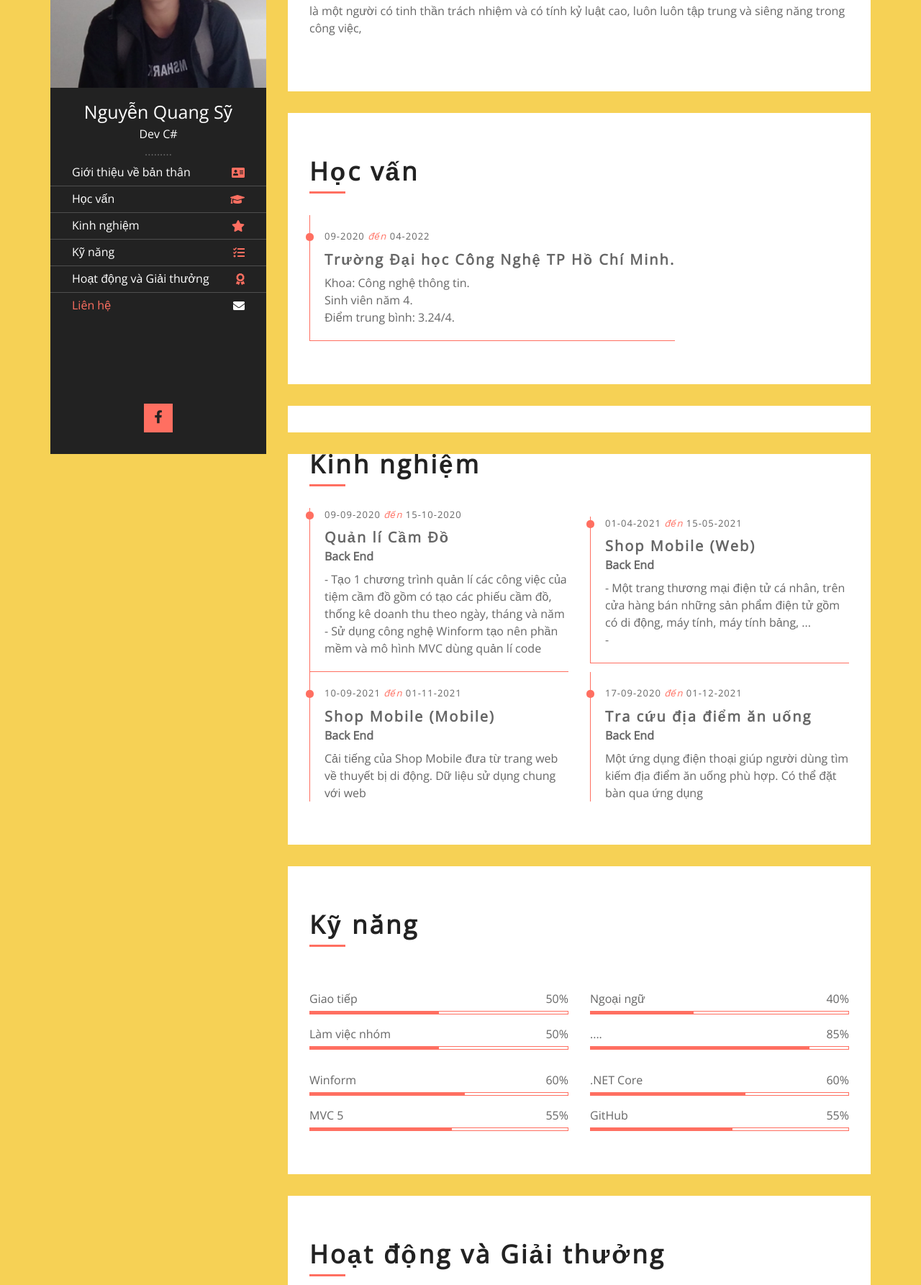
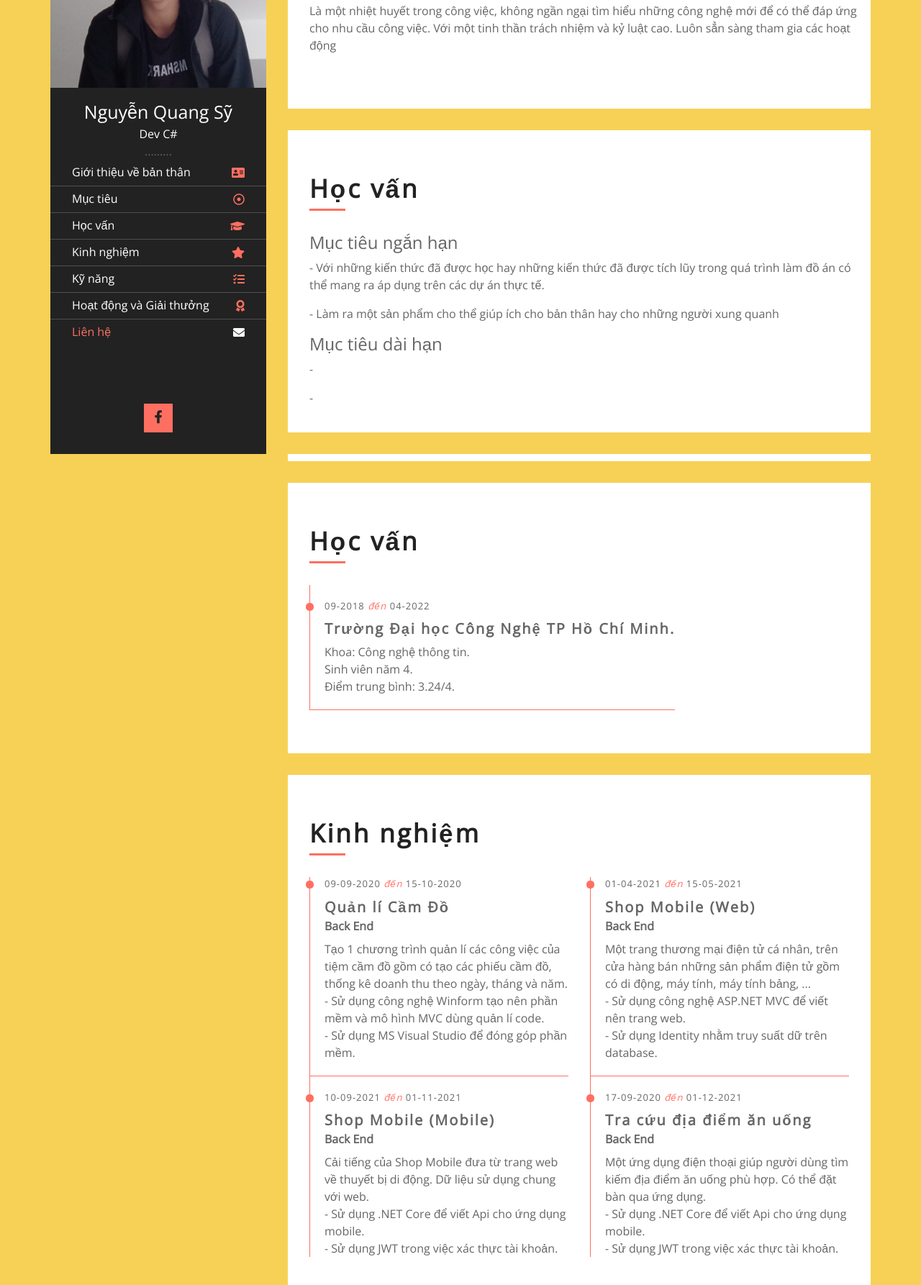
Before and after one commit to nguyenquangsy/Profile, a plain HTML site: page index.html in a window 1280 px wide. Shown: the part 169-1955 px from the top of the page at 72% size. Drawn offline with nearby package versions, Linux system fonts and the light colour scheme.

Commit message:
Update index.html

```diff
--- a/index.html
+++ b/index.html
@@ -8,7 +8,7 @@
         <meta content="Resume Website Template Free Download" name="description"> -->
 
         <!-- Favicon -->
-        <link href="img/favicon.ico" rel="icon">
+        <link href="img/profile1.png" rel="icon">
 
         <!-- Google Fonts -->
         <link href="https://fonts.googleapis.com/css2?family=Open+Sans:300;400;600;700;800&display=swap" rel="stylesheet">
@@ -22,6 +22,7 @@
 
         <!-- Template Stylesheet -->
         <link href="css/style.css" rel="stylesheet">
+
     </head>
 
     <body data-spy="scroll" data-target=".navbar" data-offset="51">
@@ -48,6 +49,9 @@
                                 </li> -->
                                 <li class="nav-item">
                                     <a class="nav-link" href="#about">Giới thiệu về bản thân<i class="fa fa-address-card"></i></a>
+                                </li>
+                                <li class="nav-item">
+                                    <a class="nav-link" href="#target">Mục tiêu<i class="far fa-dot-circle"></i></a>
                                 </li>
                                 <li class="nav-item">
                                     <a class="nav-link" href="#education">Học vấn<i class="fas fa-graduation-cap"></i></a>
@@ -110,7 +114,7 @@
                             </div> -->
                             <div style="margin-left: 15px;">
                                 <p>
-                                    là một người có tinh thần trách nhiệm và có tính kỷ luật cao, luôn luôn tập trung và siêng năng trong công việc,
+                                    Là một nhiệt huyết trong công việc, không ngần ngại tìm hiểu những công nghệ mới để có thể đáp ứng cho nhu cầu công việc. Với một tinh thần trách nhiệm và kỷ luật cao. Luôn sẳn sàng tham gia các hoạt động
                                 </p>
                                 <!-- <a class="btn" href="#">Hire Me</a> -->
                             </div>
@@ -153,6 +157,34 @@
                 </div>
                 <!-- About End -->
 
+                <!-- Target Start -->
+                <div class="education" id="target">
+                    <div class="content-inner">
+                        <div class="content-header">
+                            <h2>Học vấn</h2>
+                        </div>
+                        <div class="row align-items-center">
+                            <div style="margin-left: 15px;">
+                                <div class="exp-col">
+                                    <span><h4>Mục tiêu ngắn hạn</h4></span>
+                                    <p>- Với những kiến thức đã được học hay những kiến thức đã được tích lũy trong quá trình làm đồ án có thể mang ra áp dụng trên các dự án thực tế.</p>
+                                    <p>- Làm ra một sản phẩm cho thể giúp ích cho bản thân hay cho những người xung quanh</p>
+                                </div>
+                            </div>
+                        </div>
+                        <div class="row align-items-center">
+                            <div style="margin-left: 15px;">
+                                <div class="exp-col">
+                                    <span><h4>Mục tiêu dài hạn</h4></span>
+                                    <p>- </p>
+                                    <p>- </p>
+                                </div>
+                            </div>
+                        </div>
+                    </div>
+                </div>
+                <!-- Target End -->
+
                 <!-- Education Start -->
                 <div class="education" id="education">
                     <div class="content-inner">
@@ -162,7 +194,7 @@
                         <div class="row align-items-center">
                             <div style="margin-left: 15px;">
                                 <div class="edu-col">
-                                    <span>09-2020 <i>đến</i> 04-2022</span>
+                                    <span>09-2018 <i>đến</i> 04-2022</span>
                                     <h3>Trường Đại học Công Nghệ TP Hồ Chí Minh.</h3>
                                     <p>Khoa: Công nghệ thông tin.</p>
                                     <p>Sinh viên năm 4.</p>
@@ -207,8 +239,9 @@
                                     <span>09-09-2020 <i>đến</i> 15-10-2020</span>
                                     <h3>Quản lí Cầm Đồ</h3>
                                     <h5>Back End</h5>
-                                    <p>- Tạo 1 chương trình quản lí các công việc của tiệm cầm đồ gồm có tạo các phiếu cầm đồ, thống kê doanh thu theo ngày, tháng và năm </p>
-                                    <p>- Sử dụng công nghệ Winform tạo nên phần mềm và mô hình MVC dùng quản lí code</p>
+                                    <p>Tạo 1 chương trình quản lí các công việc của tiệm cầm đồ gồm có tạo các phiếu cầm đồ, thống kê doanh thu theo ngày, tháng và năm.</p>
+                                    <p>- Sử dụng công nghệ Winform tạo nên phần mềm và mô hình MVC dùng quản lí code.</p>
+                                    <p>- Sử dụng MS Visual Studio để đóng góp phần mềm.</p>
                                 </div>
                             </div>
                             <div class="col-md-6">
@@ -216,8 +249,9 @@
                                     <span>01-04-2021 <i>đến</i> 15-05-2021</span>
                                     <h3>Shop Mobile (Web)</h3>
                                     <h5>Back End</h5>
-                                    <p>- Một trang thương mại điện tử cá nhân, trên cửa hàng bán những sản phẩm điện tử gồm có di động, máy tính, máy tính bảng, ...</p>
-                                    <p>- </p>
+                                    <p>Một trang thương mại điện tử cá nhân, trên cửa hàng bán những sản phẩm điện tử gồm có di động, máy tính, máy tính bảng, ...</p>
+                                    <p>- Sử dụng công nghệ ASP.NET MVC để viết nên trang web.</p>
+                                    <p>- Sử dụng Identity nhằm truy suất dữ trên database.</p>
                                 </div>
                             </div>
                             <div class="col-md-6">
@@ -225,7 +259,9 @@
                                     <span>10-09-2021 <i>đến</i> 01-11-2021</span>
                                     <h3>Shop Mobile (Mobile)</h3>
                                     <h5>Back End</h5>
-                                    <p>Cải tiếng của Shop Mobile đưa từ trang web về thuyết bị di động. Dữ liệu sử dụng chung với web </p>
+                                    <p>Cải tiếng của Shop Mobile đưa từ trang web về thuyết bị di động. Dữ liệu sử dụng chung với web.</p>
+                                    <p>- Sử dụng .NET Core để viết Api cho ứng dụng mobile.</p>
+                                    <p>- Sử dụng JWT trong việc xác thực tài khoản.</p>
                                 </div>
                             </div>
                             <div class="col-md-6">
@@ -233,7 +269,9 @@
                                     <span>17-09-2020 <i>đến</i> 01-12-2021</span>
                                     <h3>Tra cứu địa điểm ăn uống</h3>
                                     <h5>Back End</h5>
-                                    <p>Một ứng dụng điện thoại giúp người dùng tìm kiếm địa điểm ăn uống phù hợp. Có thể đặt bàn qua ứng dụng</p>
+                                    <p>Một ứng dụng điện thoại giúp người dùng tìm kiếm địa điểm ăn uống phù hợp. Có thể đặt bàn qua ứng dụng.</p>
+                                    <p>- Sử dụng .NET Core để viết Api cho ứng dụng mobile.</p>
+                                    <p>- Sử dụng JWT trong việc xác thực tài khoản.</p>
                                 </div>
                             </div>
                         </div>
@@ -408,7 +446,7 @@
                                 </div>
                             </div>
 
-                            <div class="col-lg-4 col-md-6 portfolio-item dig-mar">
+                            <!-- <div class="col-lg-4 col-md-6 portfolio-item dig-mar">
                                 <div class="portfolio-wrap">
                                     <figure>
                                         <img src="img/cuocthi3.jpg" class="img-fluid" alt="">
@@ -417,7 +455,7 @@
                                         <a class="portfolio-title" href="#">IT NETWORK COMPETITION</a>
                                     </figure>
                                 </div>
-                            </div>
+                            </div> -->
 
                         </div>
                     </div>
@@ -582,9 +620,9 @@
                                 <div class="contact-info">
                                     <p><i class="fa fa-user"></i>Nguyễn Quang Sỹ</p>
                                     <!-- <p><i class="fa fa-tag"></i>Web Designer & Developer</p> -->
-                                    <p><i class="fa fa-envelope"></i><a href="mailto:xyzsy8642@gmail.com">xyzsy8642@gmail.com</a></p>
+                                    <p><i class="fa fa-envelope"></i><a href="mailto:NQSy.2011@gmail.com">NQSy.2011@gmail.com</a></p>
                                     <p><i class="fa fa-phone"></i><a href="tel:+84983838703">0983838703</a></p>
-                                    <p><i class="fa fa-map-marker"></i>Tân Châu - Tây Ninh</p>
+                                    <p><i class="fa fa-map-marker"></i>Ấp Tân Tiến, Xã Tân Phú, Huyện Tân Châu, Tỉnh Tây Ninh</p>
                                     <div class="social">
                                         <!-- <a class="btn" href="https://zalo.me/0983838703"><i class="fab fa-zalo"></i></a> -->
                                         <a class="btn" href="https://www.facebook.com/quangsy2011/"><i class="fab fa-facebook-f"></i></a>
```
